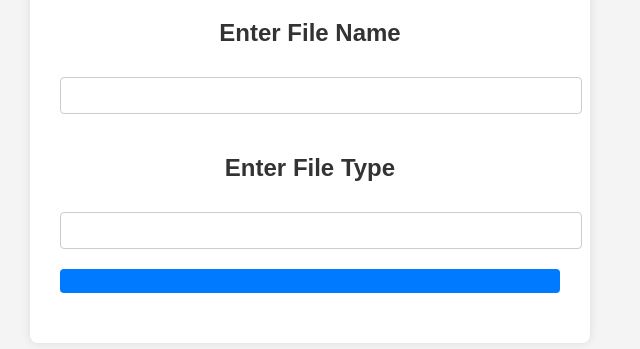
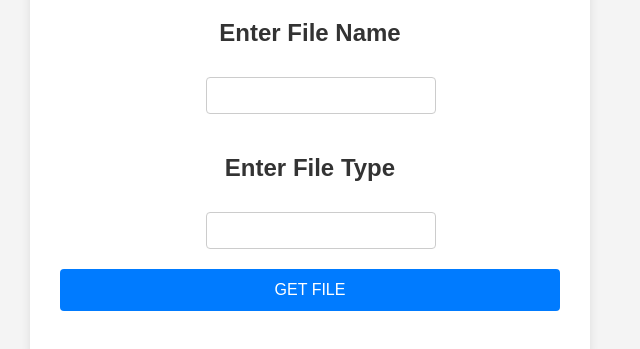
Before and after one commit to Mohitkumar2217/FileCreater, a website: page index.html in a window 1280 px wide. Shown: the part 141-490 px from the top of the page, without its empty margins (330-970 px from the left). Drawn offline with Linux system fonts and the light colour scheme.

Commit message:
new update

```diff
--- a/first.txt
+++ /dev/null
@@ -1 +0,0 @@
-hello again
--- a/index.html
+++ b/index.html
@@ -20,6 +20,7 @@
             </form>
         </div>
         <button id="get-file">
+            GET FILE
         </button>
         <div class="fileLink">
 
--- a/new.txt
+++ /dev/null
@@ -1 +0,0 @@
-hello i am mohit
--- a/newtext.txt
+++ /dev/null
@@ -1 +0,0 @@
-hello world
--- a/style.css
+++ b/style.css
@@ -6,6 +6,10 @@ body {
 }
 
 .container {
+    display: flex;
+    flex-direction: column;
+    justify-content: center;
+    align-items: center;
     max-width: 500px;
     margin: 50px auto;
     background: white;
@@ -29,7 +33,8 @@ input[type="text"] {
 }
 
 #get-file {
-    display: block;
+    display: flex;
+    justify-content: center;
     width: 100%;
     padding: 12px;
     background-color: #007BFF;
```
